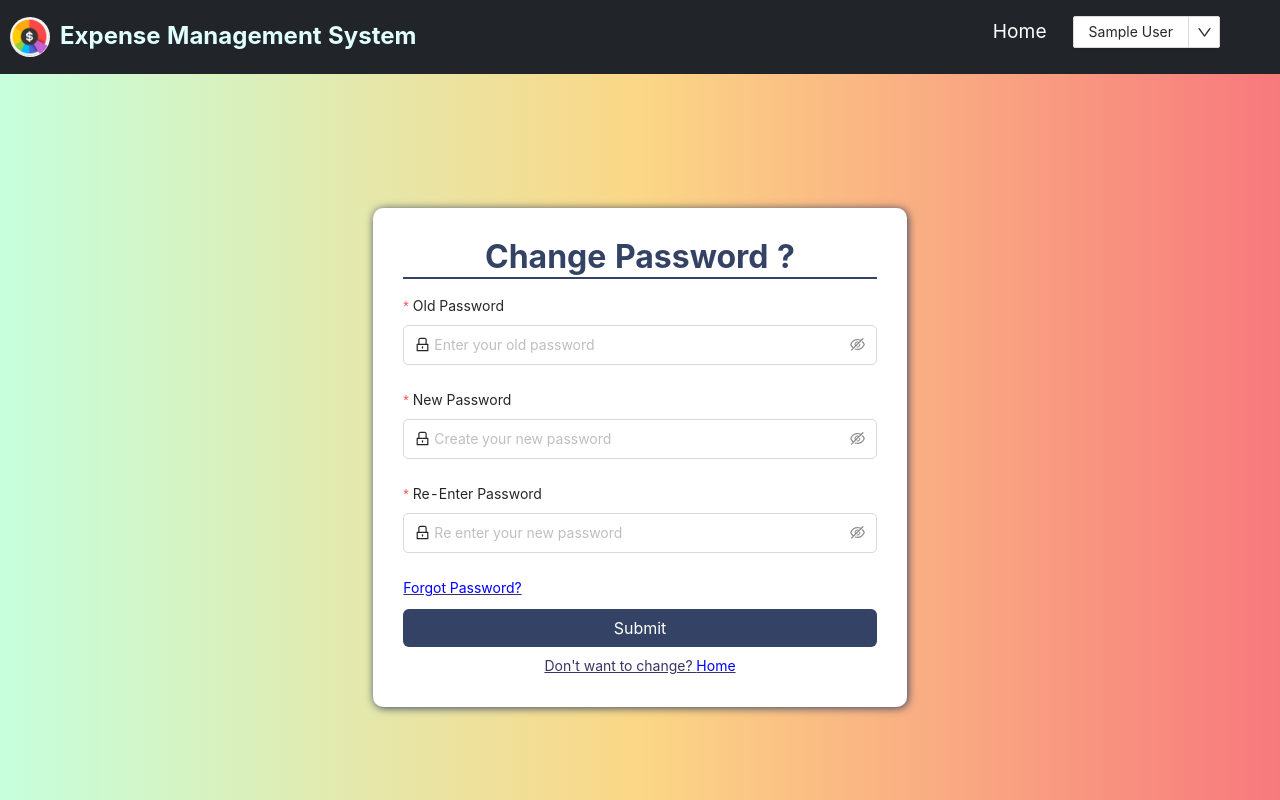
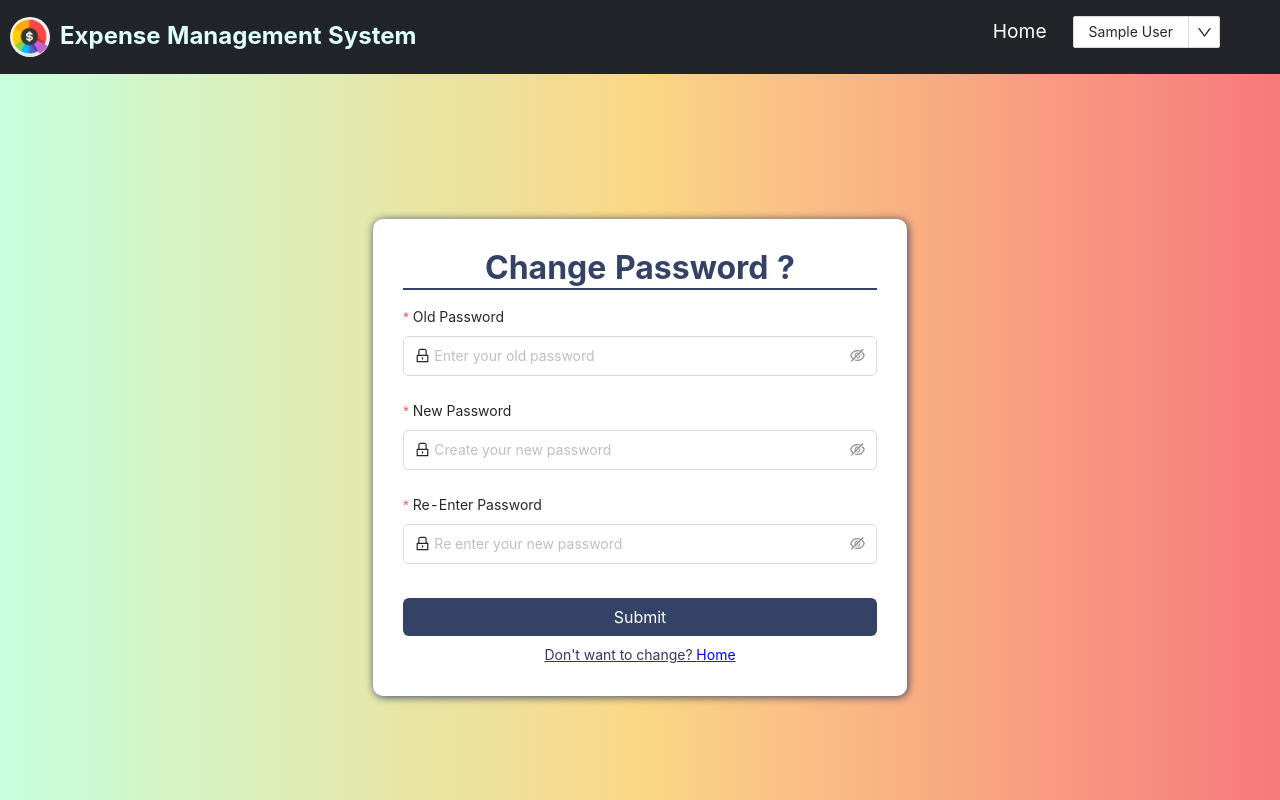
Before and after one commit to Prakashsaw/Production-Expense-Management-System-Frontend, a React (Create React App) app: page /user/change-password in a window 1280 px wide. Shown: the top 800 px of the page. Built offline with nearby package versions, Linux system fonts and the light colour scheme; sample sign-in values are in the browser's storage.

Commit message:
some changes on change password

```diff
--- a/src/pages/Register.js
+++ b/src/pages/Register.js
@@ -147,7 +147,7 @@
                 />
               </Form.Item>
               <Form.Item
-                label="Confirn Password"
+                label="Confirm Password"
                 name="confirmPassword"
                 rules={[
                   {
--- a/src/pages/UserDetails/ChangePassword.js
+++ b/src/pages/UserDetails/ChangePassword.js
@@ -163,10 +163,6 @@
                   style={{ marginTop: 10 }}
                 />
               )}
-
-              <div className="text">
-                <Link to="/forgot-password">Forgot Password?</Link>
-              </div>
               <div className="button pb-0 mt-0 d-flex justify-content-center">
                 <button className="btn" disabled={loading}>
                   {loading ? <LoadingOutlined /> : "Submit"}
```
